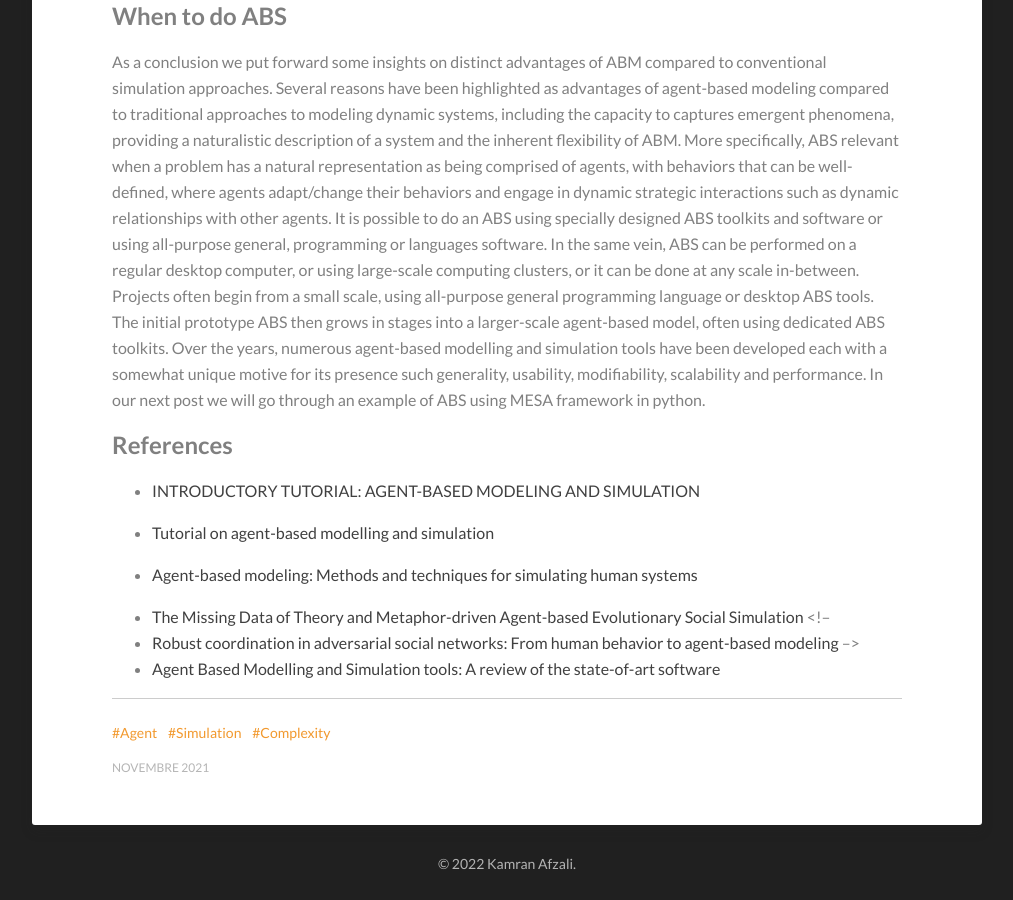
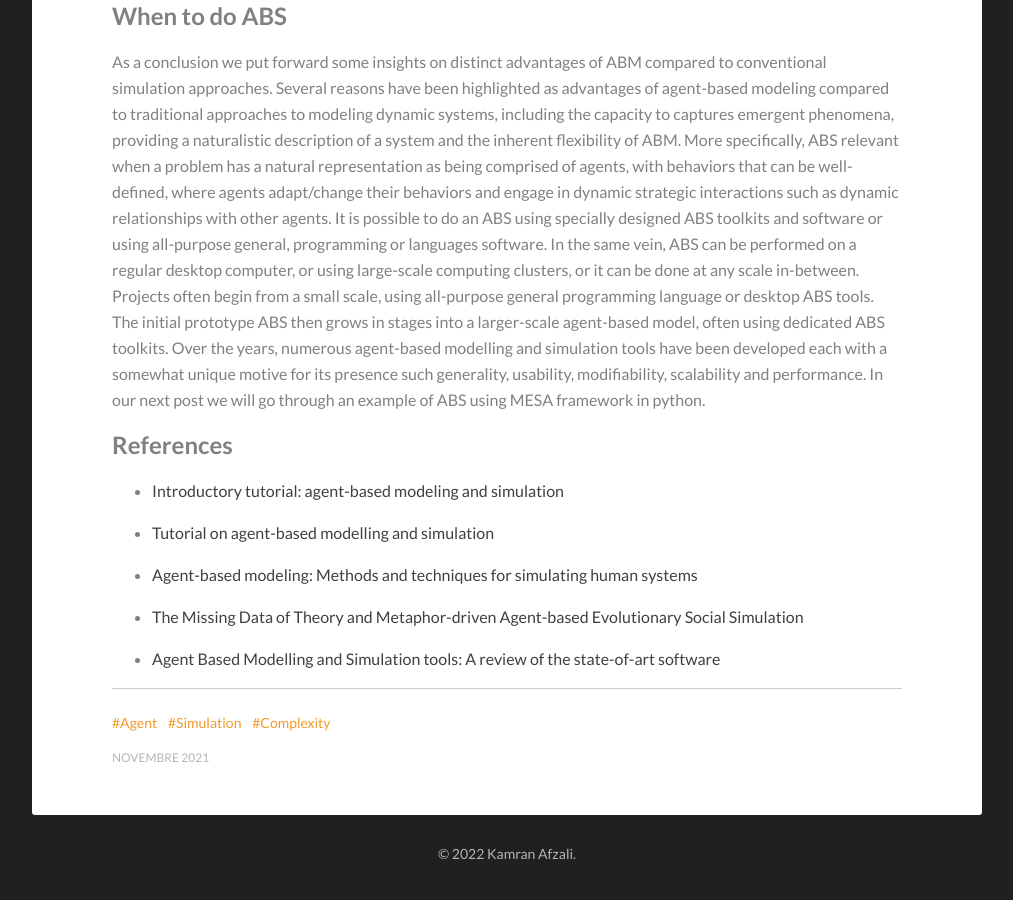
Before and after one commit to Kamran-Afzali/Kamran-Afzali.github.io, a Jekyll site: the page built from _posts/2021-11-25-ABM.md, in a window 1280 px wide and 900 px high, scrolled down 4394 px. Shown: the whole window, without its empty margins (133-1146 px from the left). Built offline with Jekyll 4.4.1, drawn with Linux system fonts in a browser that asks for light colours.

Commit message:
Update 2021-11-25-ABM.md

```diff
--- a/_posts/2021-11-25-ABM.md
+++ b/_posts/2021-11-25-ABM.md
@@ -67,14 +67,12 @@ As a conclusion we put forward some insights on distinct advantages of ABM compa
 
 ## References
 
--   [INTRODUCTORY TUTORIAL: AGENT-BASED MODELING AND SIMULATION](http://simulation.su/uploads/files/default/2014-macal-north.pdf)
+-   [Introductory tutorial: agent-based modeling and simulation](http://simulation.su/uploads/files/default/2014-macal-north.pdf)
 
 -   [Tutorial on agent-based modelling and simulation](https://link.springer.com/article/10.1057/jos.2010.3)
 
 -   [Agent-based modeling: Methods and techniques for simulating human systems](https://www.pnas.org/content/pnas/99/suppl_3/7280.full.pdf)
 
 - [The Missing Data of Theory and Metaphor-driven Agent-based Evolutionary Social Simulation](https://www.carsonhlbao.com/post/filling-in-the-missing-data-of-theory-driven-agent-based-simulation-in-social-sciences/)
-<!--
-- [Robust coordination in adversarial social networks: From human behavior to agent-based modeling](https://www.cambridge.org/core/services/aop-cambridge-core/content/view/C7D1EBF1898FB098EFCD1E4944600BF9/S2050124221000059a.pdf/robust_coordination_in_adversarial_social_networks_from_human_behavior_to_agentbased_modeling.pdf)
- -->
+
 - [Agent Based Modelling and Simulation tools: A review of the state-of-art software](https://www.sciencedirect.com/science/article/pii/S1574013716301198?casa_token=_zSawSxRC1AAAAAA:UxWt1a36Wrh8q3liF5KyIj7FqjtZUoDnM9eCBeS3iTyfUpWF01inDSHGUzAZ70uYBsZ1dDTuVx8a)
```
